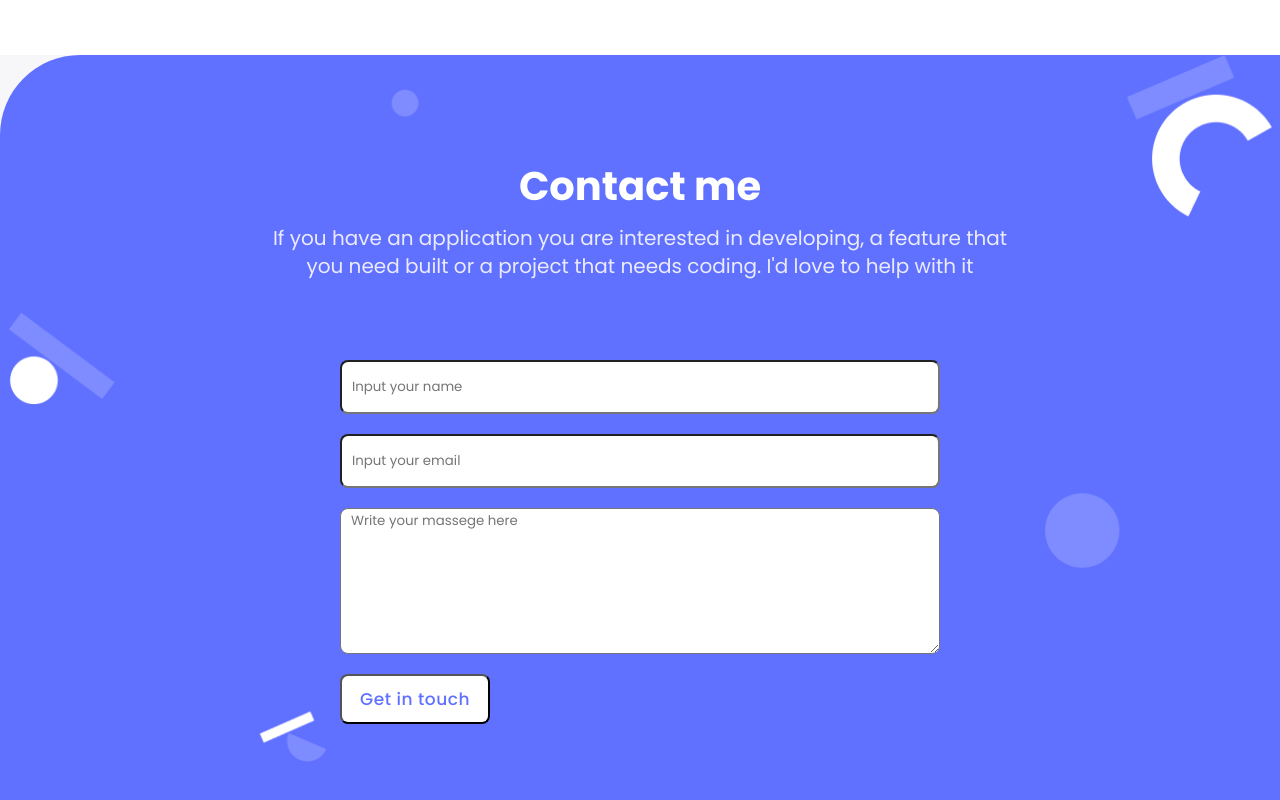
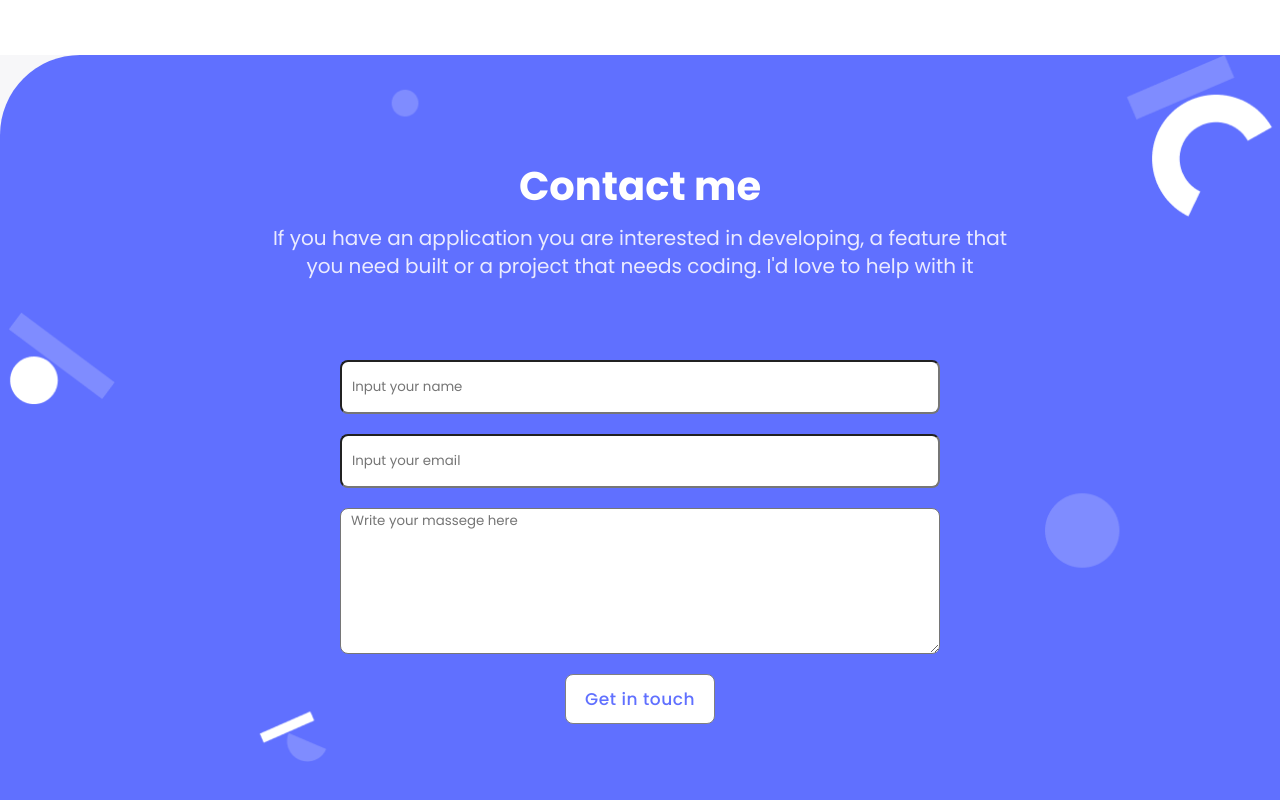
Before and after one commit to Kumilachew-g/Kumilachew-g.github.io, a website: page index.html in a window 1280 px wide. Shown: the part 4562-5362 px from the top of the page. Drawn offline with Linux system fonts and the light colour scheme.

Commit message:
Update style.css
make button center and border color

```diff
--- a/css/style.css
+++ b/css/style.css
@@ -353,6 +353,8 @@ form > button {
   letter-spacing: 0.03em;
   border-radius: 8px;
   transition: all ease-in-out 0.2s;
+  border: 1px solid gray;
+  margin: 0 auto;
 }
 
 form > button:hover {
```
